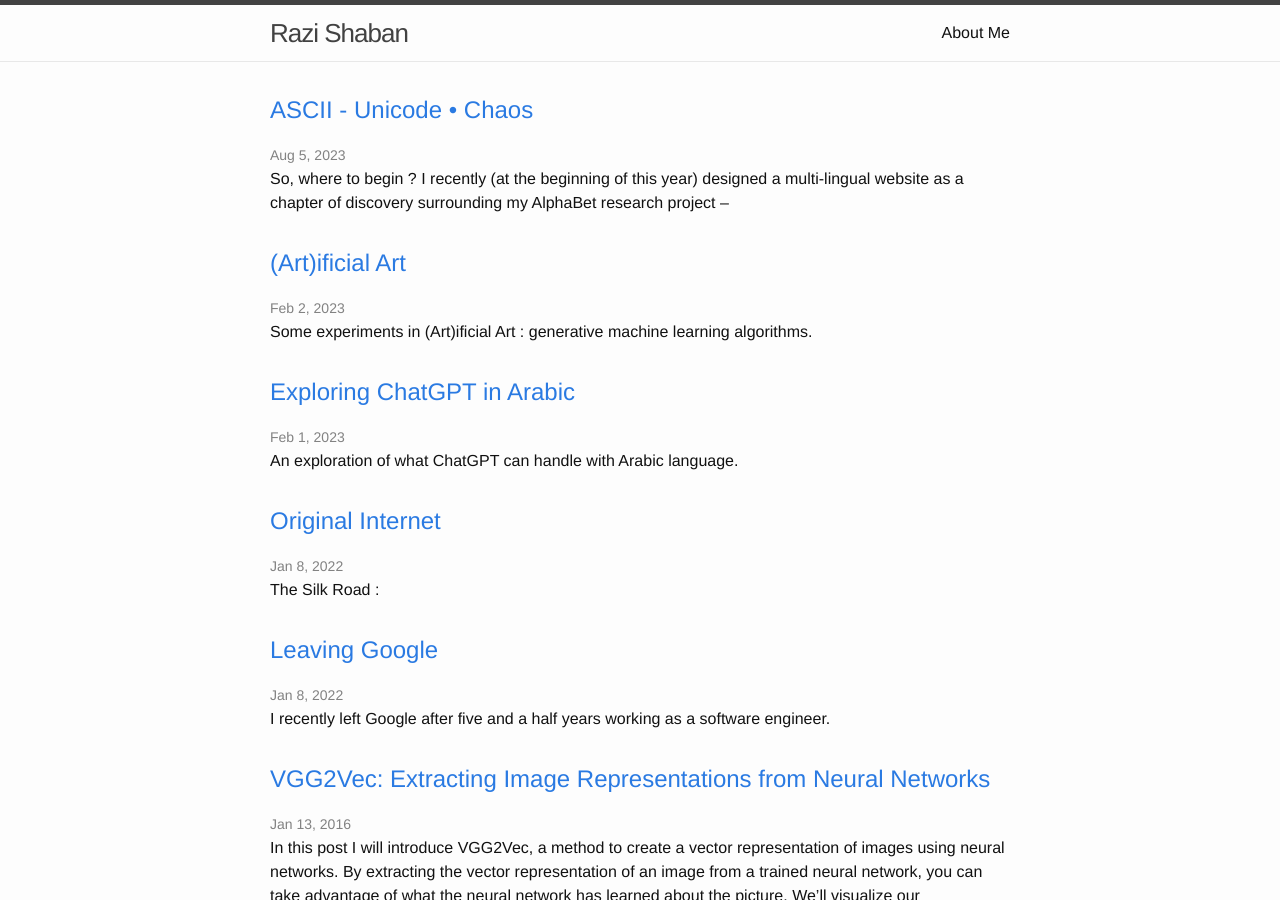
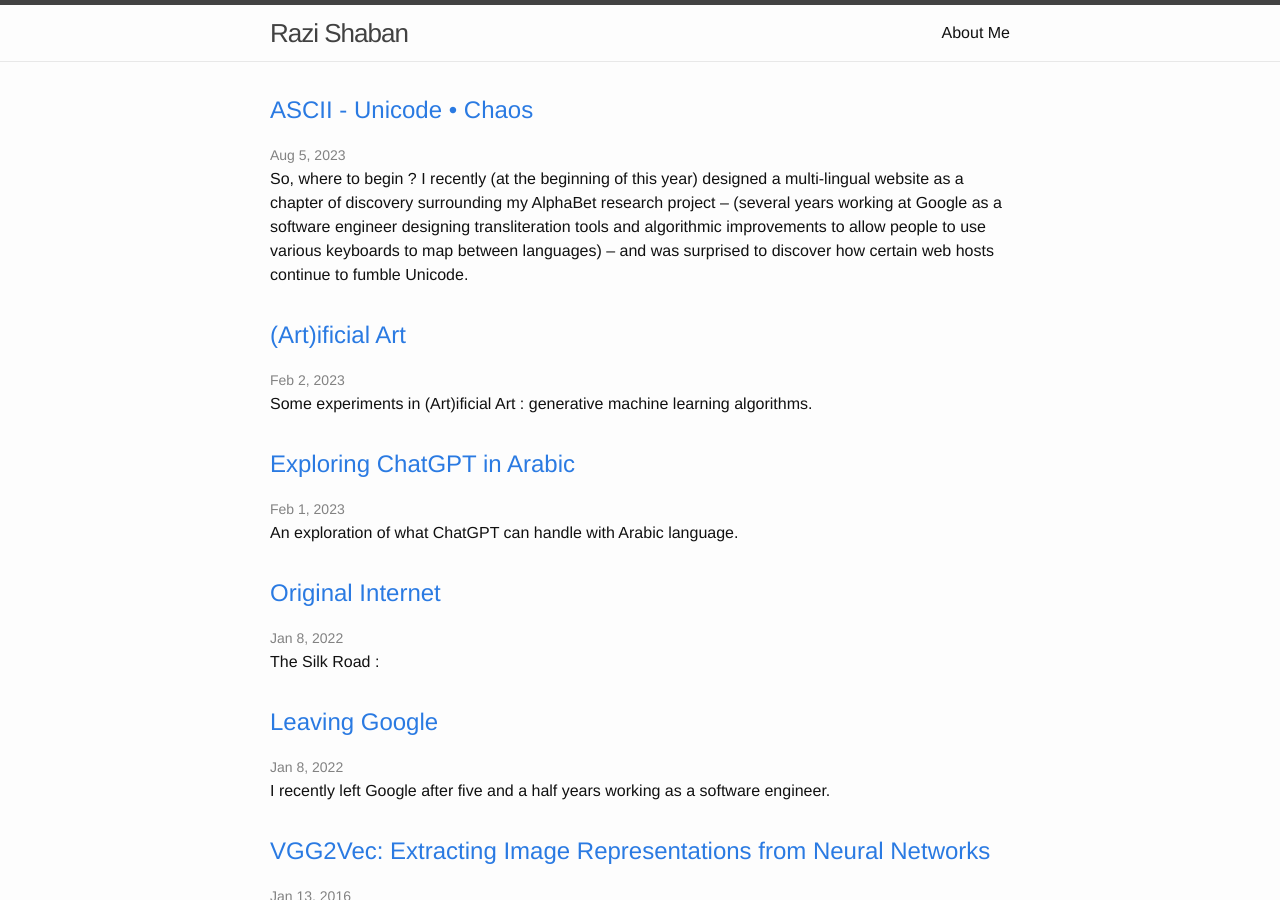
Before and after one commit to rrshaban/rrshaban.github.io, a Jekyll site: the page built from index.html, in a window 1280 px wide and 900 px high. Built offline with Jekyll 4.4.1, drawn with Linux system fonts in a browser that asks for light colours; nearby versions of some CDN libraries.

Commit message:
Update 2023-08-05-ascii-art.md

```diff
--- a/_posts/2023-08-05-ascii-art.md
+++ b/_posts/2023-08-05-ascii-art.md
@@ -6,7 +6,7 @@ tags: project
 ---
 
 So, where to begin ?
-I recently (at the beginning of this year) designed a multi-lingual website as a chapter of discovery surrounding my AlphaBet research project –
+I recently (at the beginning of this year) designed a multi-lingual website as a chapter of discovery surrounding my AlphaBet research project – (several years working at Google as a software engineer designing transliteration tools and algorithmic improvements to allow people to use various keyboards to map between languages) – and was surprised to discover how certain web hosts continue to fumble Unicode.
 
 ![image](https://github.com/rrshaban/rrshaban.github.io/assets/9829375/df6bf6dc-fcb2-47e5-a279-789a5ff6cb19)
 
```
